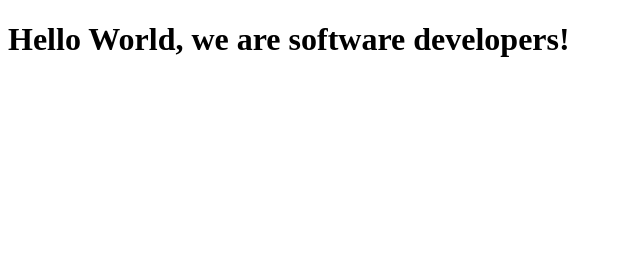
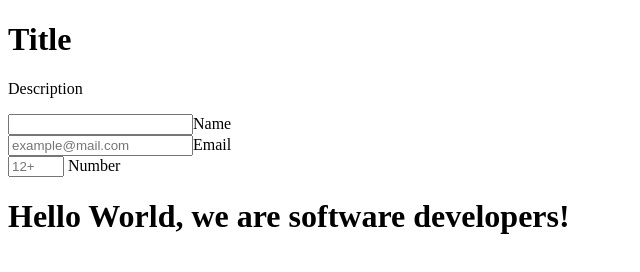
Before and after one commit to sonyco-4u/Anthony-Beshoy-Microverse, a plain HTML site: page index.html in a window 1280 px wide. Shown: the whole page, without its empty margins (0-640 px from the left). Drawn offline with Linux system fonts and the light colour scheme.

Commit message:
Beshoy Commit 1-9

```diff
--- a/index.html
+++ b/index.html
@@ -9,18 +9,14 @@
   <body>
     <script src="https://cdn.freecodecamp.org/testable-projects-fcc/v1/bundle.js"></script>
 
-    <!--
+    <h1 id="title"> Title </h1>
+    <p id="description"> Description </p>
+    <form id="survey-form" >
+      <input id="name"  type="name" name="name"  required>Name <br>
+      <input id="email" type="email" name="email" class="form" required placeholder="example@mail.com">Email<br>
+      <input id="number" type="number" name="number" class="form" min="5" max="99" placeholder="12+"> Number <br>
+    </form>
 
-    Hello Camper!
-
-    For now, the test suite only works in Chrome!
-    Please read the README below in the JS Editor before beginning.
-    Feel free to delete this message once you have read it.
-    Good luck and Happy Coding!
-
-    - The freeCodeCamp Team
-
-    -->
     <script  src="js/index.js"></script>
     <h1>Hello World, we are software developers!</h1>
   </body>
```
